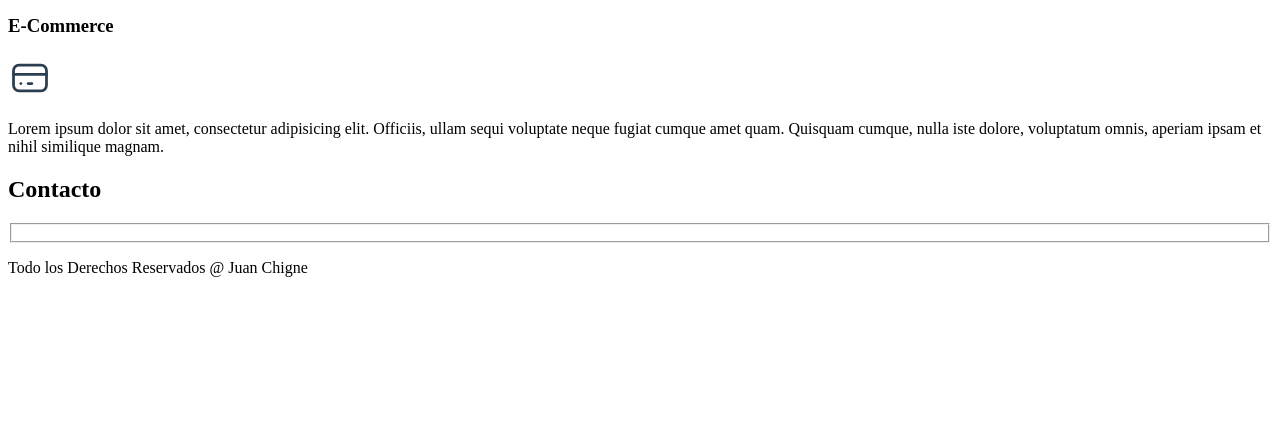
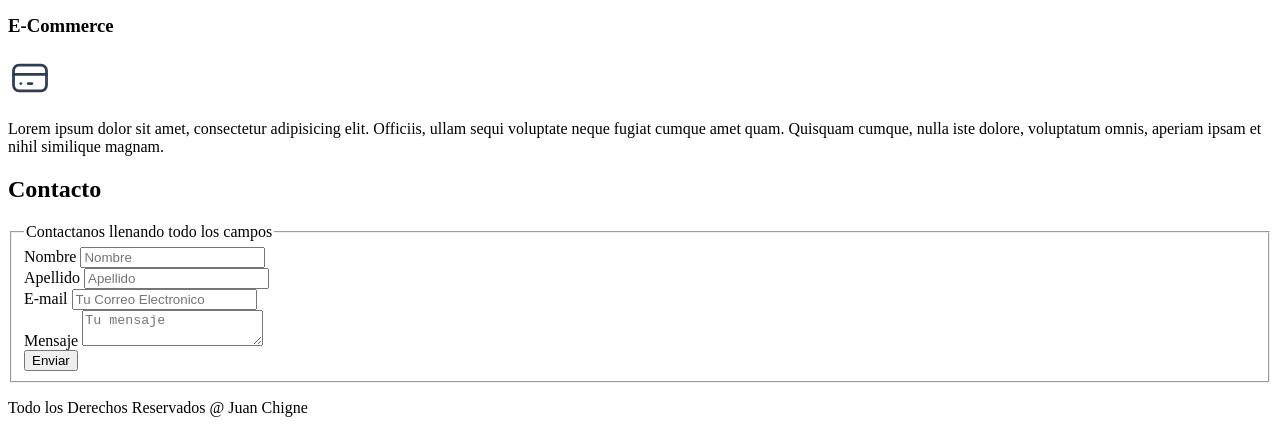
Before and after one commit to LemnisCG/HTML, a plain HTML site: page index.html in a window 1280 px wide. Shown: the part 1555-1988 px from the top of the page. Before the commit the page ends 1848 px from the top, so only its background shows below. Drawn offline with Linux system fonts and the light colour scheme.

Commit message:
Terminando la estructura de html

```diff
--- a/index.html
+++ b/index.html
@@ -89,7 +89,30 @@
 
        <form action="">
             <fieldset>
+                <legend>Contactanos llenando todo los campos</legend>
 
+                <div>
+                    <label for="">Nombre</label>
+                    <input type="text" placeholder="Nombre">
+                </div>
+
+                <div>
+                    <label for="">Apellido</label>
+                    <input type="text" placeholder="Apellido">
+                </div>
+
+                <div>
+                    <label for="">E-mail</label>
+                    <input type="email"
+                    placeholder="Tu Correo Electronico">
+                </div>
+
+                <div>
+                    <label for="">Mensaje</label>
+                    <textarea name="" id="" placeholder="Tu mensaje"></textarea>
+                </div>
+
+                <input type="submit" value="Enviar">
             </fieldset>
        </form>
     </section>
```
